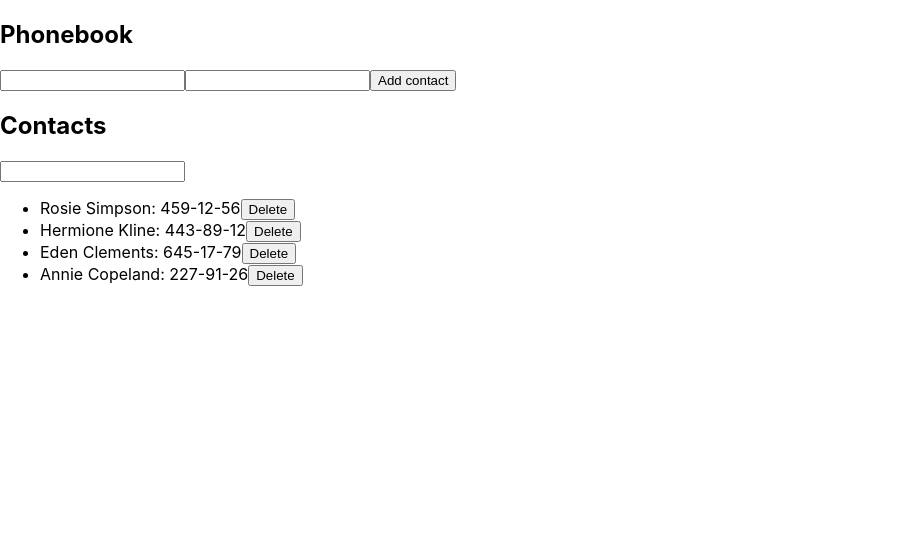
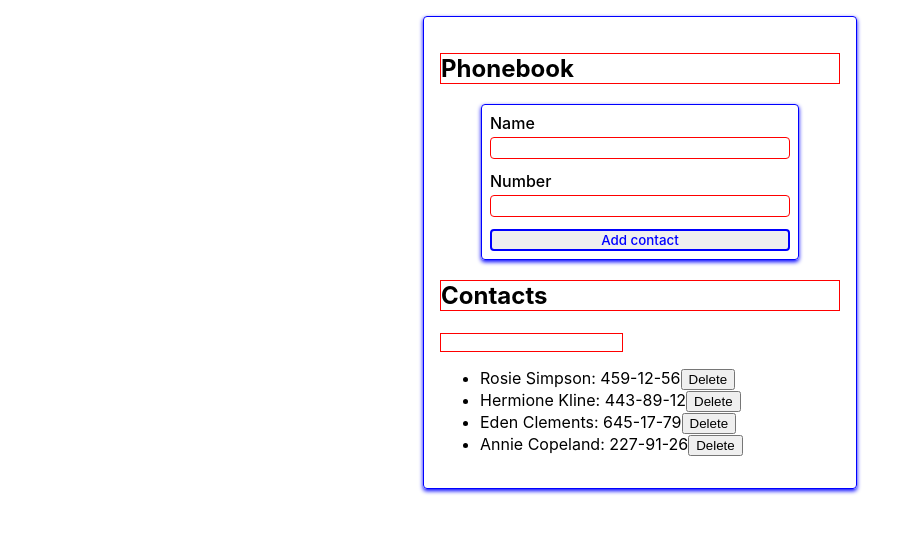
Before and after one commit to AMIHbKA/goit-react-hw-02-phonebook, a React (Create React App) app: page / in a window 1280 px wide. Shown: the top 534 px of the page, without its empty margins (0-924 px from the left). Built offline with nearby package versions, Linux system fonts and the light colour scheme.

Commit message:
added yup & some styles

```diff
--- a/src/components/App.jsx
+++ b/src/components/App.jsx
@@ -1,8 +1,9 @@
 import { Component } from 'react';
-import { ContactForm2 } from './PhoneBook/ContactForm/ContactForm2';
+import { ContactForm } from './PhoneBook/ContactForm/ContactForm';
 import { ContactsList } from './PhoneBook/ContactsList/ContactsList';
 import { Filter } from './PhoneBook/Filter/Filter';
 import PropTypes from 'prop-types';
+import { Container } from './PhoneBook/Container/Container.styled';
 
 export class App extends Component {
   state = {
@@ -61,16 +62,16 @@ export class App extends Component {
     const visibleContacts = this.getFilteredContacts();
 
     return (
-      <>
+      <Container>
         <h2>Phonebook</h2>
-        <ContactForm2 onContactAdd={this.onAddContact} />
+        <ContactForm onContactAdd={this.onAddContact} />
         <h2>Contacts</h2>
         <Filter value={filter} onFilter={this.onFilterChange} />
         <ContactsList
           contacts={visibleContacts}
           onDelete={this.onDeleteContact}
         />
-      </>
+      </Container>
     );
   }
 }
--- /dev/null
+++ b/src/components/PhoneBook/ContactForm/ContactForm.js
@@ -0,0 +1,67 @@
+import { nanoid } from 'nanoid';
+import { Formik } from 'formik';
+import {
+  FormField,
+  Form,
+  ErrorMessage,
+  Button,
+  Field,
+} from './ContactForm.styled';
+import * as Yup from 'yup';
+
+const ContactsSchema = Yup.object().shape({
+  name: Yup.string()
+    .min(2, 'Too Short!')
+    .max(50, 'Too Long!')
+    .trim()
+    .required('Required'),
+  number: Yup.string()
+    .trim()
+    .matches(
+      /^\+?\d{1,4}?[-.\s]?\(?\d{1,3}?\)?[-.\s]?\d{1,4}[-.\s]?\d{1,4}[-.\s]?\d{1,9}$/,
+      'Only digits, spaces "-" and "()"'
+    )
+    .min(2, 'Too Short!')
+    .max(50, 'Too Long!')
+    .required('Required'),
+});
+
+export const ContactForm = ({ onContactAdd }) => {
+  return (
+    <Formik
+      initialValues={{
+        name: '',
+        number: '',
+      }}
+      validationSchema={ContactsSchema}
+      onSubmit={(values, { resetForm }) => {
+        onContactAdd({ ...values, id: nanoid() });
+        resetForm();
+      }}
+    >
+      <Form>
+        <FormField>
+          Name
+          <ErrorMessage name="name" component="span" />
+          <Field
+            type="text"
+            name="name"
+            title="Name may contain only letters, apostrophe, dash and spaces. For example Adrian, Jacob Mercer, Charles de Batz de Castelmore d'Artagnan"
+            required
+          />
+        </FormField>
+        <FormField>
+          Number
+          <ErrorMessage name="number" component="span" />
+          <Field
+            type="tel"
+            name="number"
+            title="Phone number must be digits and can contain spaces, dashes, parentheses and can start with +"
+            required
+          />
+        </FormField>
+        <Button type="submit">Add contact</Button>
+      </Form>
+    </Formik>
+  );
+};
--- /dev/null
+++ b/src/components/PhoneBook/ContactForm/ContactForm.styled.js
@@ -0,0 +1,63 @@
+import styled from 'styled-components';
+import {
+  Form as FormikForm,
+  ErrorMessage as FormikError,
+  Field as FormikField,
+} from 'formik';
+
+export const FormField = styled.label`
+  display: flex;
+  flex-direction: column;
+  gap: 4px;
+  font-weight: 500;
+  border-radius: 4px;
+`;
+
+export const ErrorMessage = styled(FormikError)`
+  color: red;
+`;
+
+export const Form = styled(FormikForm)`
+  width: 300px;
+  padding: 8px;
+  display: flex;
+  flex-direction: column;
+  gap: 12px;
+  border: 1px solid blue;
+  border-radius: 4px;
+  box-shadow: 0 2px 4px blue;
+  margin: 0 auto;
+`;
+
+export const Button = styled.button`
+  padding: 0.1em 0.3em;
+  font-family: inherit;
+  font-weight: 500;
+  border-style: solid;
+  border-radius: 4px;
+  color: blue;
+  border-color: blue;
+  cursor: pointer;
+
+  &:hover,
+  :focus {
+    color: #fff;
+    box-shadow: 0 2px 4px blue;
+    background-color: blue;
+  }
+
+  &:focus {
+    outline: none;
+  }
+`;
+
+export const Field = styled(FormikField)`
+  border: 1px solid blue;
+  border-radius: 4px;
+  font-size: 1em;
+
+  &:focus {
+    border-color: grey;
+    outline: none;
+  }
+`;
--- a/src/components/PhoneBook/ContactForm/ContactForm2.js
+++ /dev/null
@@ -1,103 +0,0 @@
-import { nanoid } from 'nanoid';
-import { Formik, Field, Form } from 'formik';
-import * as Yup from 'yup';
-
-const ContactsSchema = Yup.object().shape({
-  name: Yup.string()
-    .min(2, 'Too Short!')
-    .max(50, 'Too Long!')
-    .trim()
-    .required('Required'),
-  number: Yup.string()
-    .min(5, 'Too Short!')
-    .max(19, 'Too Long!')
-    .trim()
-    .required('Required'),
-});
-
-export const ContactForm2 = ({ onContactAdd }) => {
-  return (
-    <Formik
-      initialValues={{
-        name: '',
-        number: '',
-      }}
-      validationSchema={ContactsSchema}
-      onSubmit={values => {
-        console.log({ ...values });
-        onContactAdd({ ...values, id: nanoid() });
-      }}
-    >
-      <Form>
-        <Field
-          type="text"
-          name="name"
-          // value={this.state.name}
-          // pattern="^[a-zA-Zа-яА-Я]+(([' -][a-zA-Zа-яА-Я ])?[a-zA-Zа-яА-Я][0-9]*)*$"
-          title="Name may contain only letters, apostrophe, dash and spaces. For example Adrian, Jacob Mercer, Charles de Batz de Castelmore d'Artagnan"
-          // onChange={this.onChangeHandler}
-          required
-        />
-        <Field
-          type="tel"
-          name="number"
-          // value={this.state.number}
-          // pattern="\+?\d{1,4}?[-.\s]?\(?\d{1,3}?\)?[-.\s]?\d{1,4}[-.\s]?\d{1,4}[-.\s]?\d{1,9}"
-          title="Phone number must be digits and can contain spaces, dashes, parentheses and can start with +"
-          // onChange={this.onChangeHandler}
-          required
-        />
-        <button type="submit">Add contact</button>
-      </Form>
-    </Formik>
-  );
-};
-
-// export class ContactForm extends Component {
-//   state = {
-//     name: '',
-//     number: '',
-//   };
-
-//   onChangeHandler = event => {
-//     const { name, value } = event.target;
-//     this.setState({ [name]: value });
-//   };
-
-//   onSubmitHandler = event => {
-//     event.preventDefault();
-
-//     this.props.onContactAdd({ ...this.state, id: nanoid(6) });
-//     this.clearForm();
-//   };
-
-//   clearForm() {
-//     this.setState({ name: '', number: '' });
-//   }
-
-//   render() {
-//     return (
-//       <form onSubmit={this.onSubmitHandler}>
-//         <input
-//           type="text"
-//           name="name"
-//           value={this.state.name}
-//           pattern="^[a-zA-Zа-яА-Я]+(([' -][a-zA-Zа-яА-Я ])?[a-zA-Zа-яА-Я][0-9]]*)*$"
-//           title="Name may contain only letters, apostrophe, dash and spaces. For example Adrian, Jacob Mercer, Charles de Batz de Castelmore d'Artagnan"
-//           onChange={this.onChangeHandler}
-//           required
-//         />
-//         <input
-//           type="tel"
-//           name="number"
-//           value={this.state.number}
-//           pattern="\+?\d{1,4}?[-.\s]?\(?\d{1,3}?\)?[-.\s]?\d{1,4}[-.\s]?\d{1,4}[-.\s]?\d{1,9}"
-//           title="Phone number must be digits and can contain spaces, dashes, parentheses and can start with +"
-//           onChange={this.onChangeHandler}
-//           required
-//         />
-//         <button type="submit">Add contact</button>
-//       </form>
-//     );
-//   }
-// }
--- /dev/null
+++ b/src/components/PhoneBook/Container/Container.styled.js
@@ -0,0 +1,15 @@
+import styled from 'styled-components';
+
+export const Container = styled.div`
+  margin: 1em auto;
+  padding: 1em;
+  width: 400px;
+  border: 1px solid blue;
+  border-radius: 4px;
+  box-shadow: 0 2px 4px blue;
+
+  h2,
+  input {
+    border: 1px solid red;
+  }
+`;
--- a/src/index.css
+++ b/src/index.css
@@ -2,11 +2,12 @@
 
 body {
   margin: 0;
-  font-family: -apple-system, BlinkMacSystemFont, 'Segoe UI', 'Roboto', 'Oxygen',
+  font-family: -apple-system, BlinkMacSystemFont, 'Roboto', 'Segoe UI', 'Oxygen',
     'Ubuntu', 'Cantarell', 'Fira Sans', 'Droid Sans', 'Helvetica Neue',
     sans-serif;
   -webkit-font-smoothing: antialiased;
   -moz-osx-font-smoothing: grayscale;
+  font-size: 16px;
 }
 
 code {
```
Also changed, not shown: src/components/RecipeForm/RecipeForm.styled.js (+9 -1 lines), src/components/PhoneBook/ContactForm/ContactForm_.jsx (renamed from src/components/PhoneBook/ContactForm/ContactForm.jsx).
